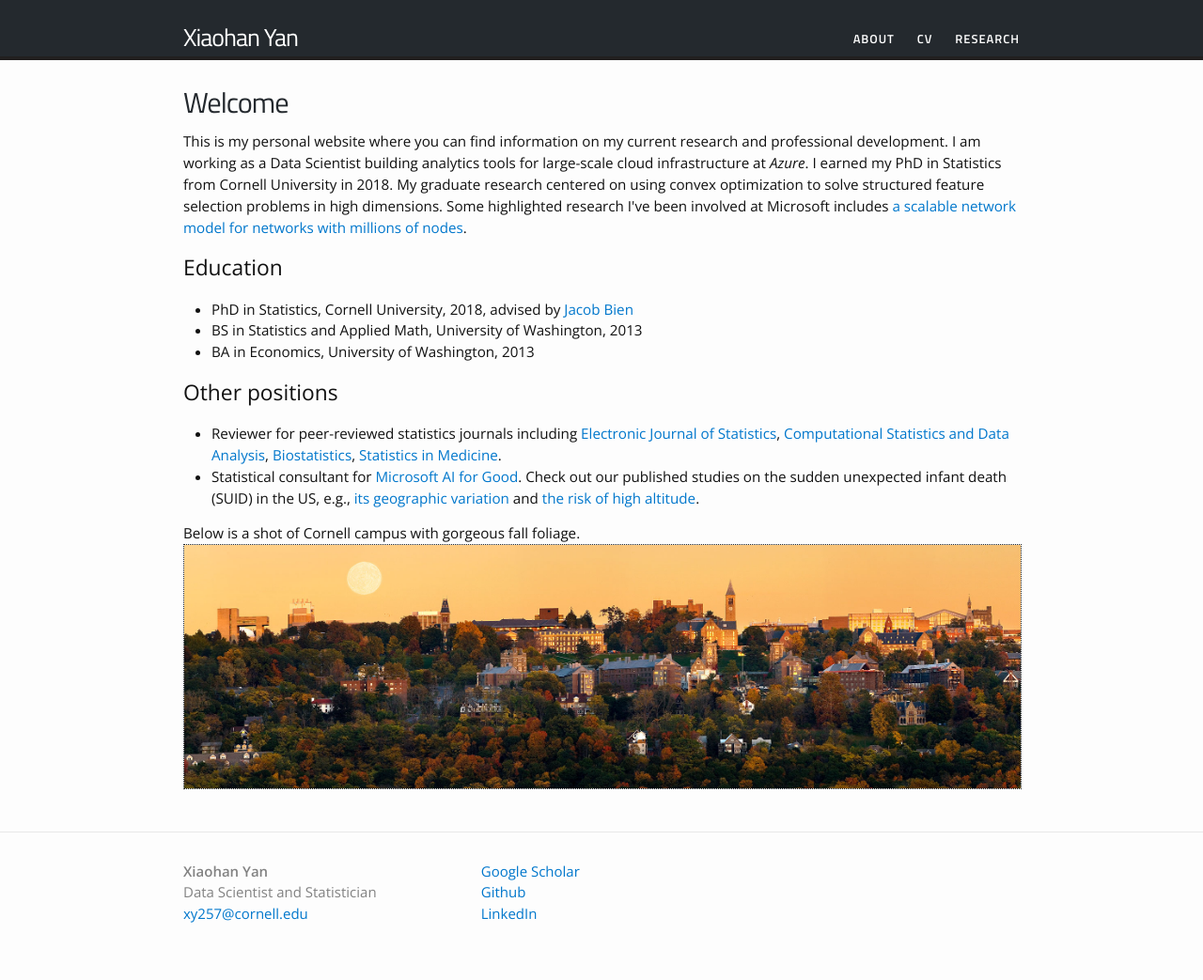
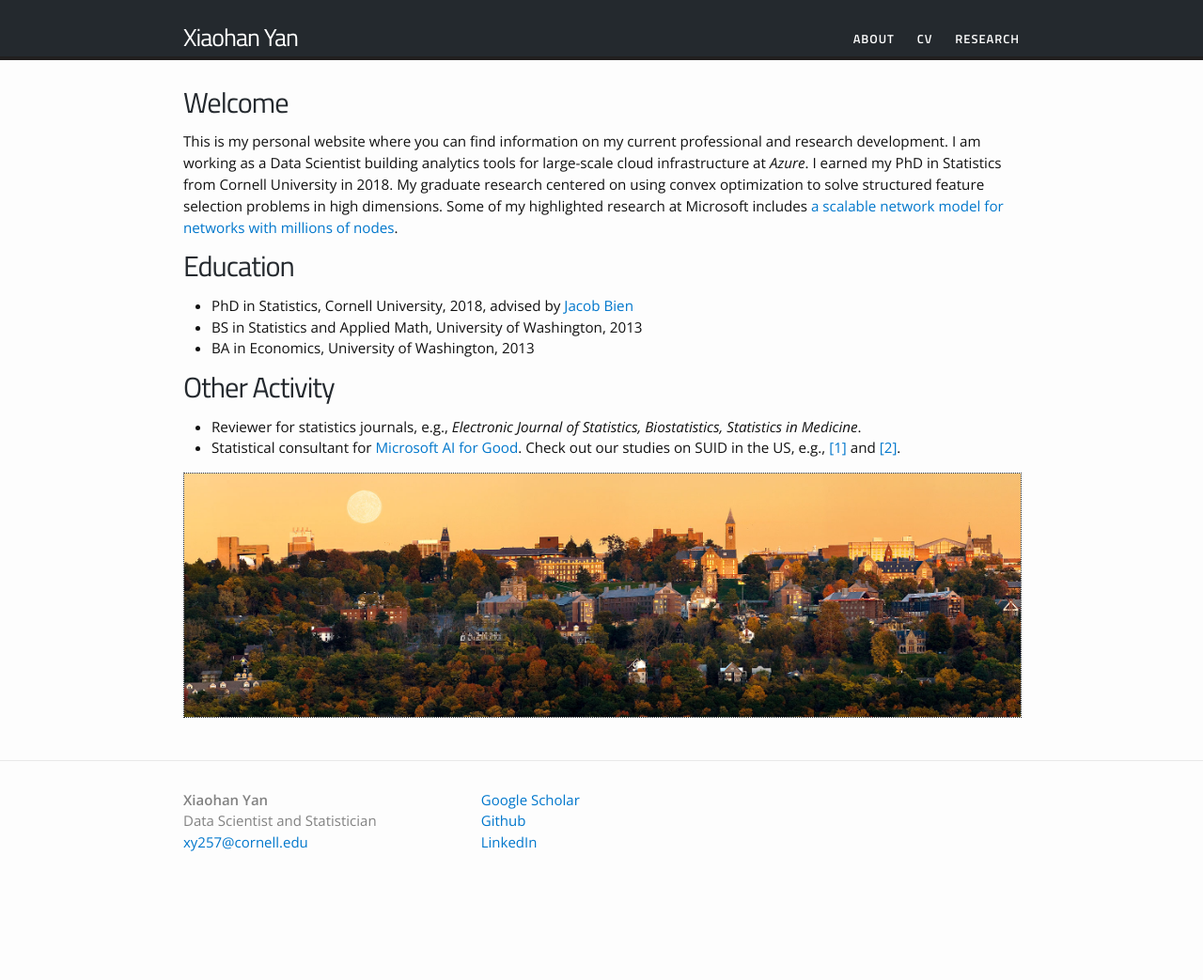
Before and after one commit to yanxht/yanxht.github.io, a Jekyll site: the page built from index.html, in a window 1280 px wide. Shown: the whole page at 94% size. Built offline with Jekyll 4.4.1, drawn with Linux system fonts in a browser that asks for light colours; after the commit the page ends 967 px from its top, so only the background shows below that.

```diff
--- a/index.html
+++ b/index.html
@@ -5,22 +5,22 @@
 <div class="home">
 
 <h1>Welcome</h1>
-<p>This is my personal website where you can find information on my current research and professional development. I am working as a Data Scientist building analytics tools for large-scale cloud infrastructure at <i>Azure</i>. I earned my PhD in Statistics from Cornell University in 2018. My graduate research centered on using convex optimization to solve structured feature selection problems in high dimensions. Some highlighted research I've been involved at Microsoft includes <a href="https://yanxht.github.io/research/bar/">a scalable network model for networks with millions of nodes</a>.</p>
+<p>This is my personal website where you can find information on my current professional and research development. I am working as a Data Scientist building analytics tools for large-scale cloud infrastructure at <i>Azure</i>. I earned my PhD in Statistics from Cornell University in 2018. My graduate research centered on using convex optimization to solve structured feature selection problems in high dimensions. Some of my highlighted research at Microsoft includes <a href="https://yanxht.github.io/research/bar/">a scalable network model for networks with millions of nodes</a>.</p>
 
-<h2> Education </h2>
+<h1> Education </h1>
 <ul>
   <li>PhD in Statistics, Cornell University, 2018, advised by <a href="http://faculty.marshall.usc.edu/Jacob-Bien/">Jacob Bien</a></li>
   <li>BS in Statistics and Applied Math, University of Washington, 2013</li>
   <li>BA in Economics, University of Washington, 2013</li>
 </ul>
 
-<h2> Other positions </h2>
+<h1> Other Activity </h1>
 <ul>
-  <li>Reviewer for peer-reviewed statistics journals including <a href="https://imstat.org/journals-and-publications/electronic-journal-of-statistics/">Electronic Journal of Statistics</a>, <a href="https://www.journals.elsevier.com/computational-statistics-and-data-analysis">Computational Statistics and Data Analysis</a>, <a href="https://academic.oup.com/biostatistics">Biostatistics</a>, <a href="https://onlinelibrary.wiley.com/journal/10970258">Statistics in Medicine</a>.</li>
-  <li>Statistical consultant for <a href="https://www.microsoft.com/en-us/ai/ai-for-good">Microsoft AI for Good</a>. Check out our published studies on the sudden unexpected infant death (SUID) in the US, e.g., <a href="https://www.sciencedirect.com/science/article/pii/S002234762030010X">its geographic variation</a> and <a href="https://www.nature.com/articles/s41598-021-81613-w">the risk of high altitude</a>.</li>
+  <li>Reviewer for statistics journals, e.g., <i>Electronic Journal of Statistics, Biostatistics, Statistics in Medicine</i>.</li>
+  <li>Statistical consultant for <a href="https://www.microsoft.com/en-us/ai/ai-for-good">Microsoft AI for Good</a>. Check out our studies on SUID in the US, e.g., <a href="https://www.sciencedirect.com/science/article/pii/S002234762030010X">[1]</a> and <a href="https://www.nature.com/articles/s41598-021-81613-w">[2]</a>.</li>
 </ul>
 
-Below is a shot of Cornell campus with gorgeous fall foliage.
+<!-- Below is a shot of Cornell campus with gorgeous fall foliage. -->
 
 {% include image_nocaption.html url="/images/cornell_full.jpg" width_perc=100 align="center" %}
 
```
